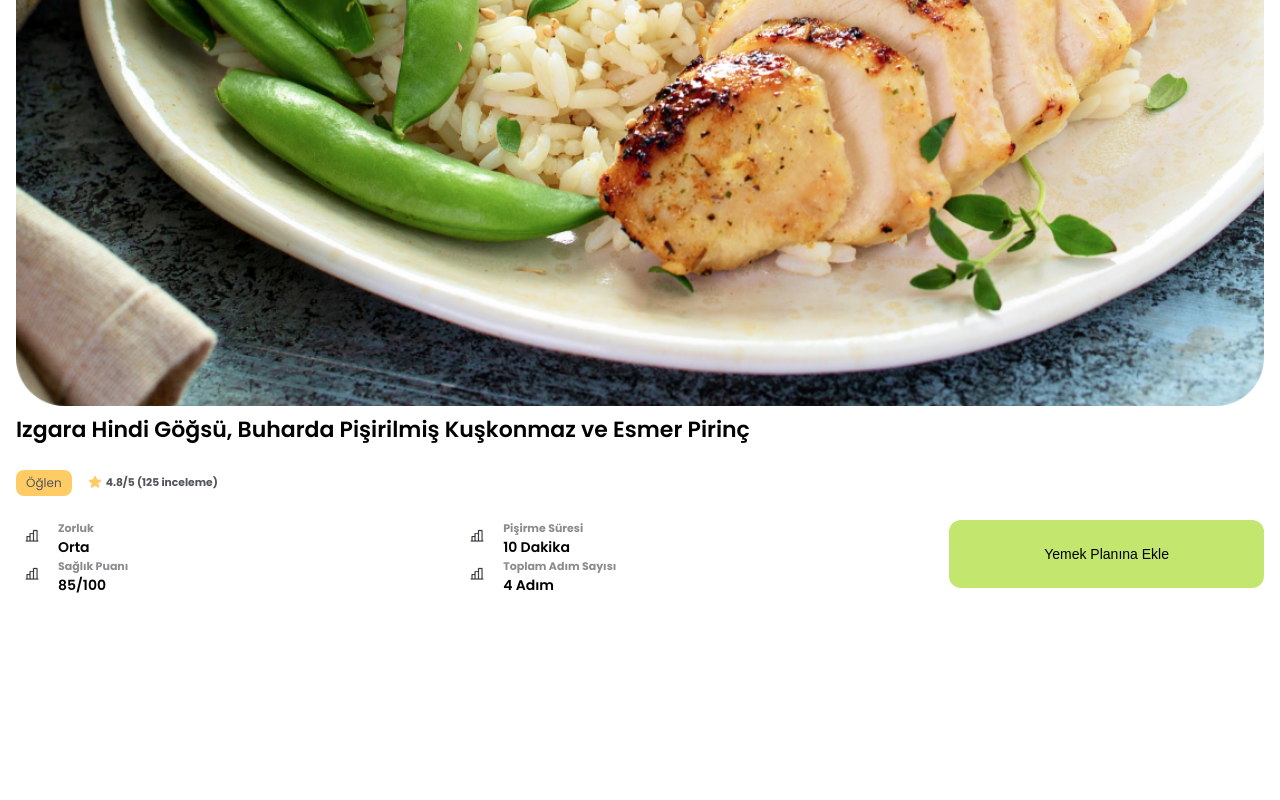
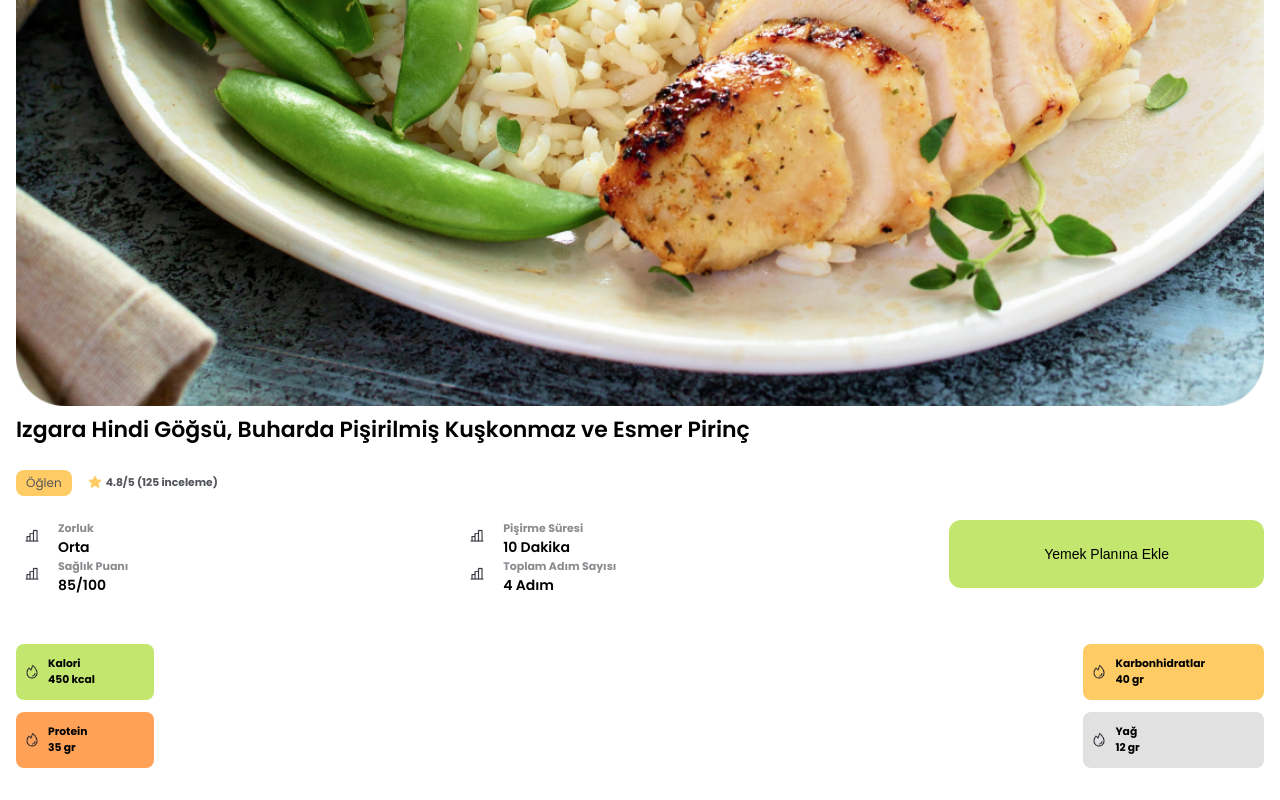
Before and after one commit to dursunkokturk/saglikli-yasam, a React (Vite) app: page / in a window 1280 px wide. Shown: the part 739-1539 px from the top of the page. Before the commit the page ends 1383 px from the top, so only its background shows below. Built offline with nearby package versions, Linux system fonts and the light colour scheme.

Commit message:
src klasoru icindeki components klasoru icindeki FeaturedMenu.jsx component icinde main semantic elementi icinde nutritional-values beslenme degerleri alani olusturuldu app.css dosyasinda css duzenlemesi yapildi

```diff
--- a/src/App.css
+++ b/src/App.css
@@ -139,3 +139,57 @@ main .features .meals .recipe-summary button {
   border: none;
   margin-bottom: 32px;
 }
+
+/* FeaturedMenus.jsx Component */
+main .nutritional-values {
+  display: flex;
+  justify-content: space-between;
+}
+
+main .nutritional-values .left .nutritional-values-detail-card,
+main .nutritional-values .right .nutritional-values-detail-card {
+  border-radius: 8px;
+}
+
+main .nutritional-values .left .nutritional-values-detail-card,
+main .nutritional-values .right .nutritional-values-detail-card{
+  /* width: 152px; */
+  padding: 12px 0px;
+  padding-right: 59px;
+  margin-bottom: 12px;
+}
+main .nutritional-values .left .nutritional-values-detail-card:nth-child(1) {
+  background-color: #C2E66E;
+}
+
+main .nutritional-values .left .nutritional-values-detail-card:nth-child(2) {
+  background-color: #FFA257;
+}
+
+main .nutritional-values .right .nutritional-values-detail-card:nth-child(1) {
+  background-color: #FFCB65;
+}
+
+main .nutritional-values .right .nutritional-values-detail-card:nth-child(2) {
+  background-color: #E1E1E2;
+}
+
+main .nutritional-values .left .nutritional-values-detail-card {
+  display: flex;
+}
+
+main .nutritional-values .left .nutritional-values-detail-card img {
+  width: 16px;
+  height: 16px;
+  margin: 8px;
+}
+
+main .nutritional-values .right .nutritional-values-detail-card {
+  display: flex;
+}
+
+main .nutritional-values .right .nutritional-values-detail-card img {
+  width: 16px;
+  height: 16px;
+  margin: 8px;
+}
--- a/src/App.jsx
+++ b/src/App.jsx
@@ -1,13 +1,13 @@
 import './App.css'
 import Headers from './Components/Headers'
-import Main from './Components/Main'
+import FeaturedMenu from './Components/FeaturedMenu'
 
 export default function App() {
 
   return (
     <>
       <Headers />
-      <Main />
+      <FeaturedMenu />
     </>
   )
 }
--- a/src/Components/Main.jsx
+++ b/src/Components/FeaturedMenu.jsx
@@ -2,10 +2,12 @@ import FeaturedMenus from '../assets/img/featured-menus.png'
 import FeaturedExampleMenu from '../assets/img/featured--example-menu.png'
 import Star from '../assets/img/star.png'
 import IconLevel from '../assets/img/icon-level.png'
+import IconCalory from '../assets/img/icon-calory.png'
 
-export default function Main() {
+export default function FeaturedMenu() {
   return (
     <main>
+
       <section className="hero">
         <div className="title-and-featured-menu-button">
           <h6 className="title">Öne Çıkan Menü</h6>
@@ -13,6 +15,7 @@ export default function Main() {
         </div>
         <img src={FeaturedExampleMenu} className='featured-example-menu' alt="" />
       </section>
+
       <section className="features">
         <h3>Izgara Hindi Göğsü, Buharda Pişirilmiş Kuşkonmaz ve Esmer Pirinç</h3>
         <div className="meals">
@@ -62,6 +65,41 @@ export default function Main() {
           </div>
         </div>
       </section>
+
+      <section className="nutritional-values">
+        <div className="left">
+          <div className="nutritional-values-detail-card">
+            <img src={IconCalory} className='icon-calory' alt="" />
+            <div className="nutritional-values-detail-text">
+              <h6 className='title'>Kalori</h6>
+              <h6 className='value'>450 kcal</h6>
+            </div>
+          </div>
+          <div className="nutritional-values-detail-card">
+            <img src={IconCalory} className='icon-calory' alt="" />
+            <div className="nutritional-values-detail-text">
+              <h6 className='title'>Protein</h6>
+              <h6 className='value'>35 gr</h6>
+            </div>
+          </div>
+        </div>
+        <div className="right">
+          <div className="nutritional-values-detail-card">
+            <img src={IconCalory} className='icon-calory' alt="" />
+            <div className="nutritional-values-detail-text">
+              <h6 className='title'>Karbonhidratlar</h6>
+              <h6 className='value'>40 gr</h6>
+            </div>
+          </div>
+          <div className="nutritional-values-detail-card">
+            <img src={IconCalory} className='icon-calory' alt="" />
+            <div className="nutritional-values-detail-text">
+              <h6 className='title'>Yağ</h6>
+              <h6 className='value'>12 gr</h6>
+            </div>
+          </div>
+        </div>
+      </section>
     </main>
   )
 }
```
Also changed, not shown: src/assets/img/icon-calory.png (added).
